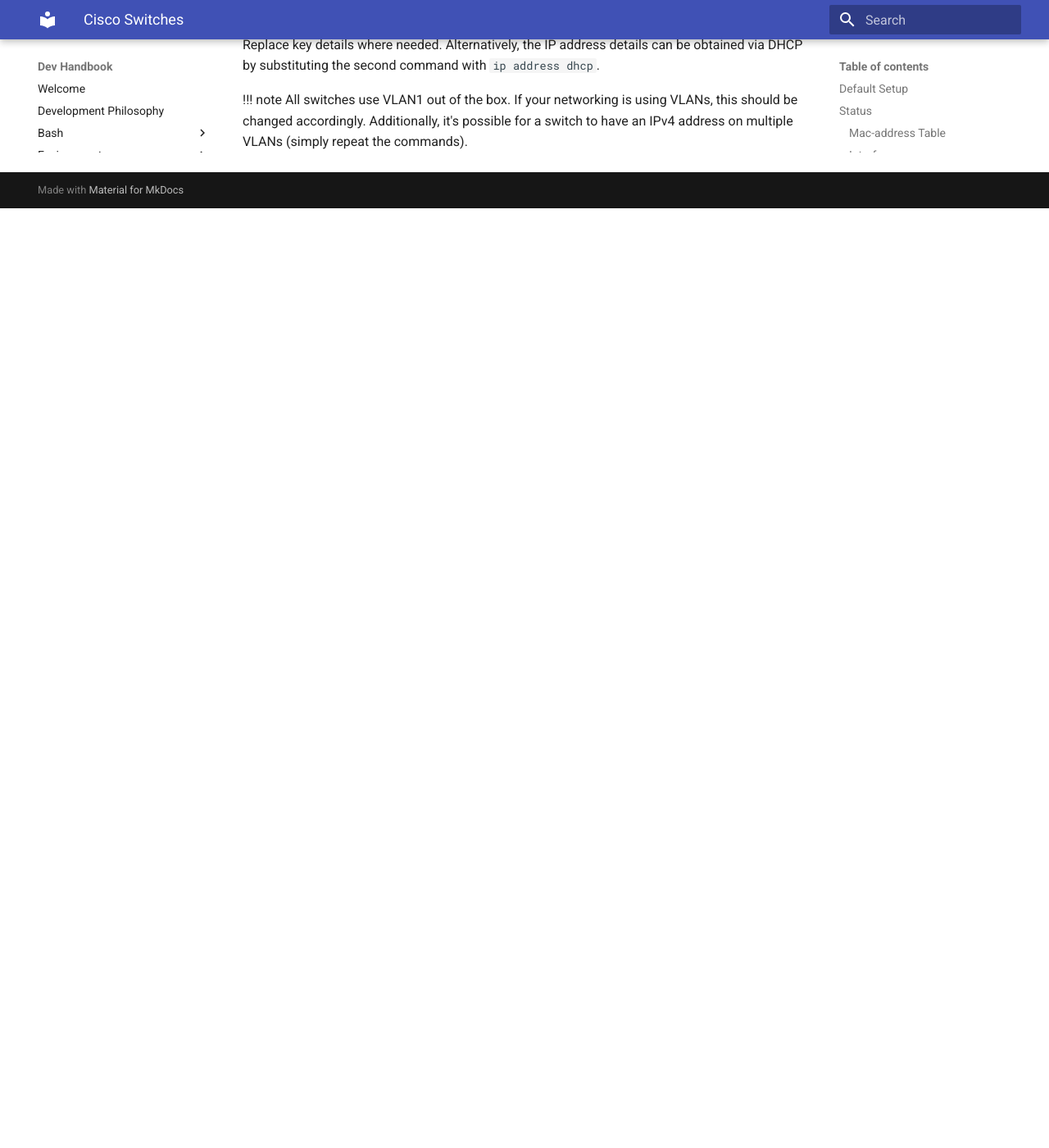
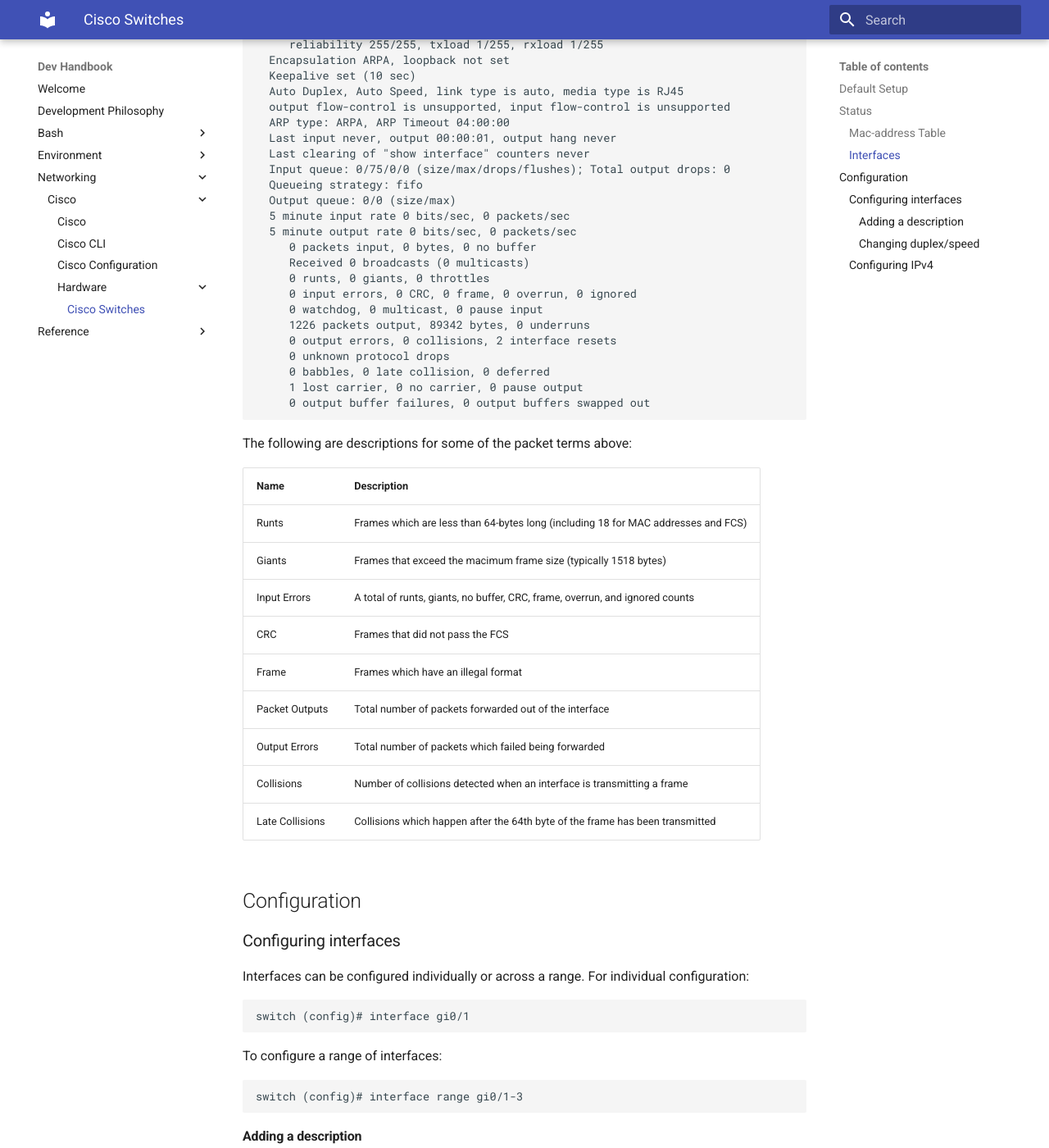
Before and after one commit to jmgilman/dev, an MkDocs documentation site: the page built from docs/networking/cisco/hardware/switches.md, in a window 1280 px wide and 1400 px high, scrolled down 2885 px. Shown: the whole window at 82% size. Built offline with MkDocs 1.6.1 and Material for MkDocs 9.7.7, drawn with Linux system fonts in a browser that asks for light colours; before the commit the page ends 3139 px from its top, so only the background shows below that; some of the changed text lies outside the part shown.

Commit message:
feat: adds cisco switch interface information

````diff
--- a/docs/networking/cisco/hardware/switches.md
+++ b/docs/networking/cisco/hardware/switches.md
@@ -93,8 +93,39 @@
 Gi1/3                        notconnect   1          a-full   auto RJ45
 ```
 
-The port naming scheme is based on the highest speed possible for that port. You
-can further inspect a port by drilling down into it:
+The port naming scheme is based on the highest speed possible for that port.
+
+Additionally, the following command contains useful information about port
+status:
+
+```text
+Switch# show interface description
+Interface                      Status         Protocol Description
+Gi0/0                          up             up       VPC1
+Gi0/1                          up             up       VPC2
+Gi0/2                          down           down
+Gi0/3                          down           down
+Gi1/0                          down           down
+Gi1/1                          down           down
+Gi1/2                          down           down
+Gi1/3                          down           down
+```
+
+When examining the above two outputs, the following table is useful:
+
+| Line Status           | Protocol Status     | Interface Status | Root Cause                                               |
+| --------------------- | ------------------- | ---------------- | -------------------------------------------------------- |
+| administratively down | down                | disabled         | The `shutdown` command is configured on the interface    |
+| down                  | down                | notconnect       | No cable; bad cable; wrong cable pinouts; speed mismatch |
+| up                    | down                | notconnect       | This condition is unexpected on a LAN switch             |
+| down                  | down (err-disabled) | err-disabled     | Port security has disabled this interface                |
+| up                    | up                  | connected        | The interface is working correctly                       |
+
+!!! warning A duplex mismatch will show the switch as `up/up` with a `connected`
+interface status. In this case, double-check the duplex settings on both sides
+of the connection.
+
+You can further inspect a port by drilling down into it:
 
 ```text
 switch> show interface Gi0/1
@@ -128,7 +159,66 @@
      0 output buffer failures, 0 output buffers swapped out
 ```
 
+The following are descriptions for some of the packet terms above:
+
+| Name            | Description                                                                       |
+| --------------- | --------------------------------------------------------------------------------- |
+| Runts           | Frames which are less than 64-bytes long (including 18 for MAC addresses and FCS) |
+| Giants          | Frames that exceed the macimum frame size (typically 1518 bytes)                  |
+| Input Errors    | A total of runts, giants, no buffer, CRC, frame, overrun, and ignored counts      |
+| CRC             | Frames that did not pass the FCS                                                  |
+| Frame           | Frames which have an illegal format                                               |
+| Packet Outputs  | Total number of packets forwarded out of the interface                            |
+| Output Errors   | Total number of packets which failed being forwarded                              |
+| Collisions      | Number of collisions detected when an interface is transmitting a frame           |
+| Late Collisions | Collisions which happen after the 64th byte of the frame has been transmitted     |
+
 ## Configuration
+
+### Configuring interfaces
+
+Interfaces can be configured individually or across a range. For individual
+configuration:
+
+```text
+switch (config)# interface gi0/1
+```
+
+To configure a range of interfaces:
+
+```text
+switch (config)# interface range gi0/1-3
+```
+
+#### Adding a description
+
+```text
+switch (config-if)# description "my port"
+```
+
+#### Changing duplex/speed
+
+In most cases, these settings should be left at their default value of `auto` to
+automatically negotitating duplex and speed. However, some IoT devices in
+particular, may fail auto-negotiating and it may therefore be necessary to
+manually configure the port the device is connected to.
+
+Additionally, if a device simply does not support aut-negotation, then Cisco
+switches by default will resort to trying to sense the speed or just resort to
+using the slowest speed available if that fails. For duplex, the switch uses
+half-duplex for 10/100 links and full duplex for all others.
+
+To set the duplex mode:
+
+```text
+switch (config-if)# duplex [auto | full | half]
+```
+
+To set the speed:
+
+```text
+switch (config-if)# speed [auto | 10 | 100 | 1000 | ....]
+```
 
 ### Configuring IPv4
 
````
